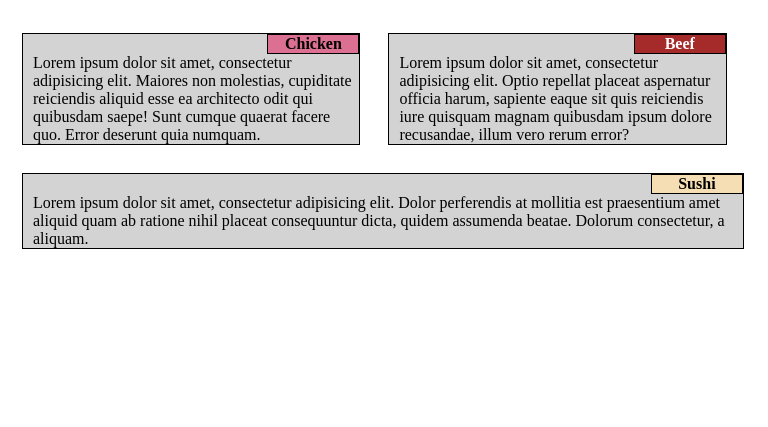
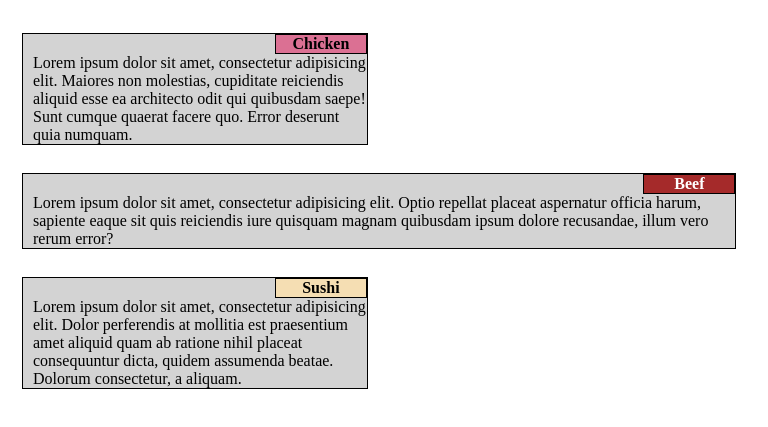
Before and after one commit to gbelizaire/corsera-test, a plain HTML site: page html_learning/mod2_solution/index.html in a window 768 px wide. Shown: the part 61-488 px from the top of the page. Drawn offline with Linux system fonts and the light colour scheme.

Commit message:
Mod4_Solution

```diff
--- a/html_learning/mod2_solution/css/index.css
+++ b/html_learning/mod2_solution/css/index.css
@@ -50,11 +50,11 @@ section{
        display: block;
        float: left;
        position:relative;
-       width:45%;
+       width:46%;
        margin: 14px;
     }
-    section:nth-child(4n){
-         width:96%;
+    section:nth-child(3n){
+         width:95%;
      }
 }
 /* ############ mobile view ########### */
```
